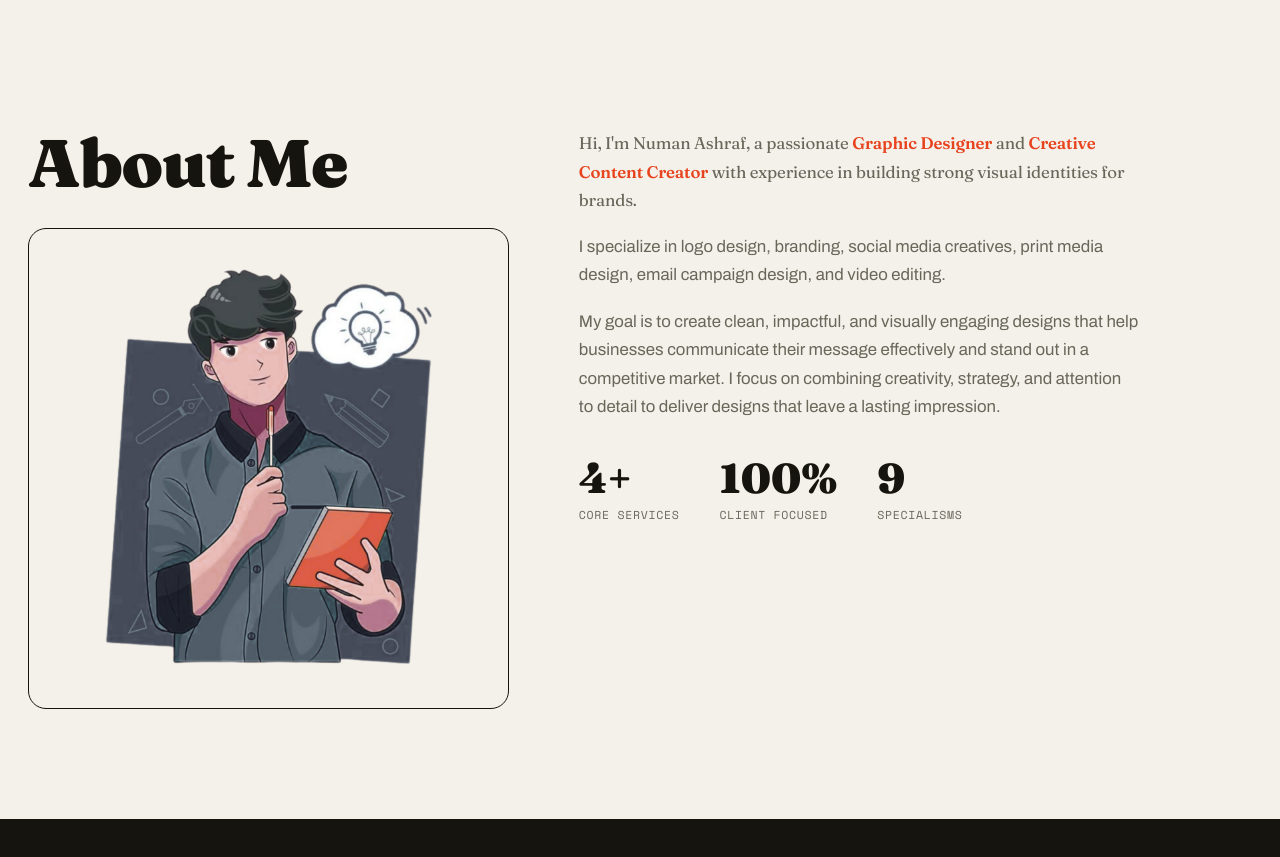
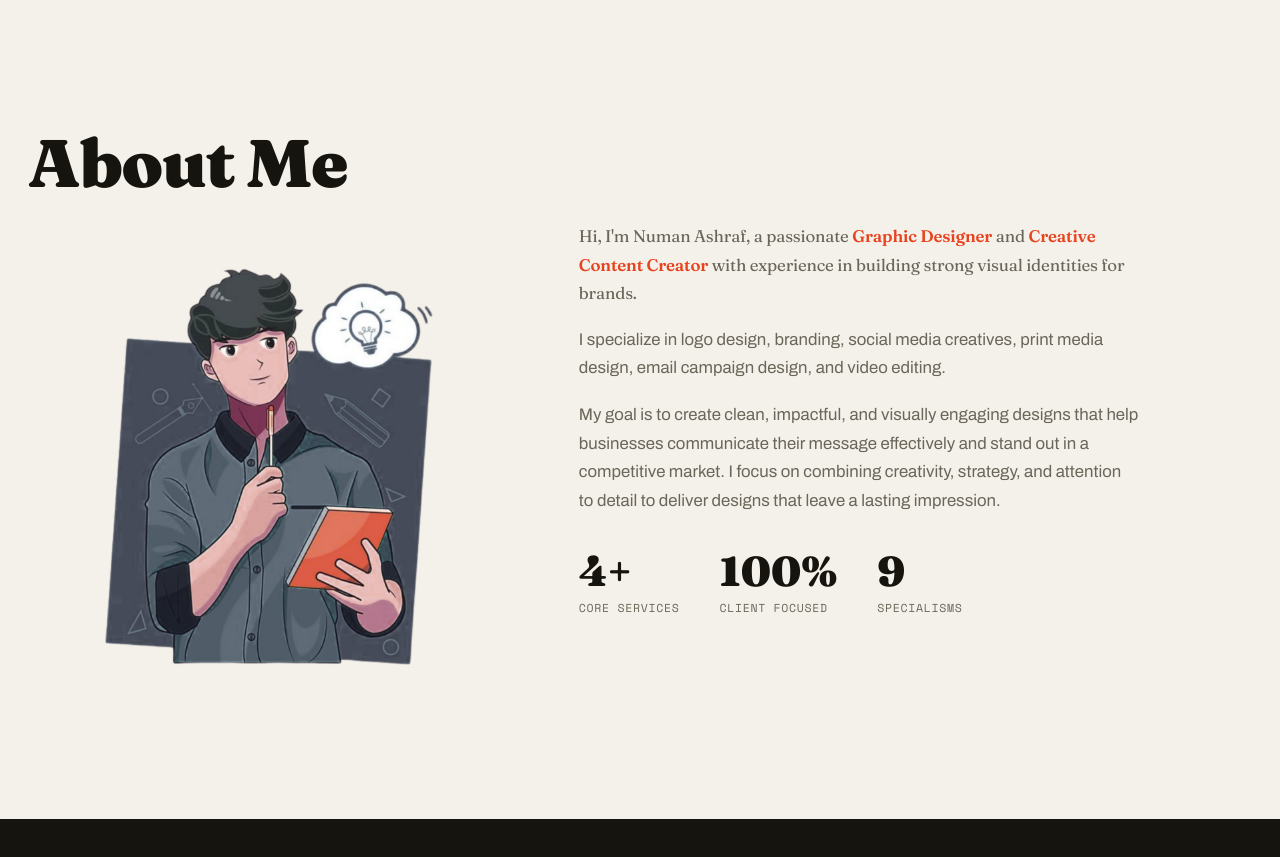
Before and after one commit to alinuman4347-svg/portfolio-site, a React (Vite) app: page / in a window 1280 px wide. Shown: the part 820-1677 px from the top of the page. Built offline with nearby package versions, Linux system fonts and the light colour scheme.

Commit message:
Vertically center About Me grid columns and remove image border

```diff
--- a/src/index.css
+++ b/src/index.css
@@ -330,12 +330,11 @@
 }
 
 /* ABOUT */
-.about-grid { display: grid; grid-template-columns: 1fr 1.4fr; gap: 70px; align-items: start; }
+.about-grid { display: grid; grid-template-columns: 1fr 1.4fr; gap: 70px; align-items: center; }
 .about-img-wrap {
   width: 100%;
   border-radius: 18px;
   overflow: hidden;
-  border: 1.5px solid var(--line);
   margin-top: 8px;
 }
 .about-img {
```
